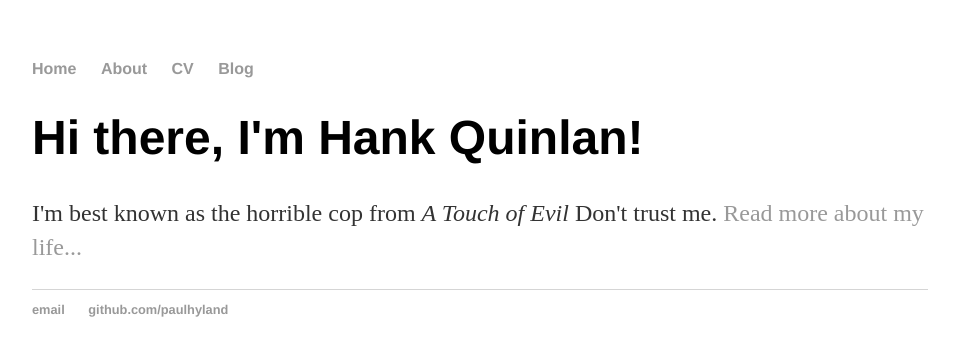
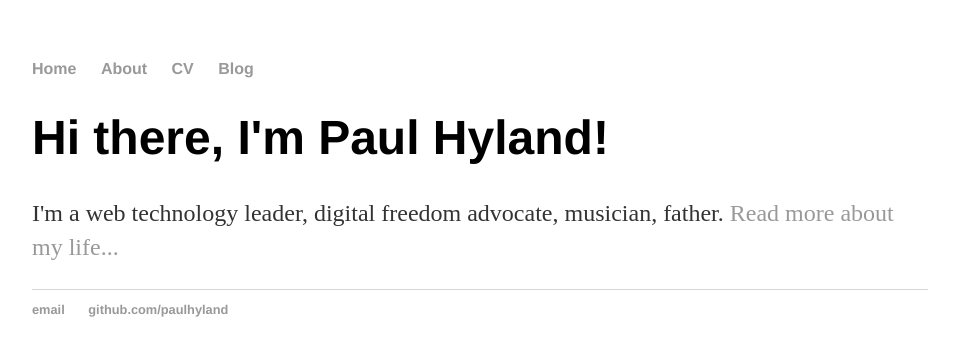
Before and after one commit to paulhyland/paulhyland.github.io, a Jekyll site: the page built from index.html, in a window 1280 px wide. Shown: the top 356 px of the page, without its empty margins (160-1115 px from the left). Built offline with Jekyll 4.4.1, drawn with Linux system fonts in a browser that asks for light colours.

Commit message:
Update index.html
Hank now is totally Paul.

```diff
--- a/index.html
+++ b/index.html
@@ -1,8 +1,8 @@
 ---
 layout: default
-title: Hank Quinlan, Horrible Cop
+title: Paul Hyland, Digital Strategy
 ---
 <div class="blurb">
-        <h1>Hi there, I'm Hank Quinlan!</h1>
-	<p>I'm best known as the horrible cop from <em>A Touch of Evil</em> Don't trust me. <a href="/about">Read more about my life...</a></p>
+        <h1>Hi there, I'm Paul Hyland!</h1>
+	<p>I'm a web technology leader, digital freedom advocate, musician, father. <a href="/about">Read more about my life...</a></p>
 </div><!-- /.blurb -->
```
